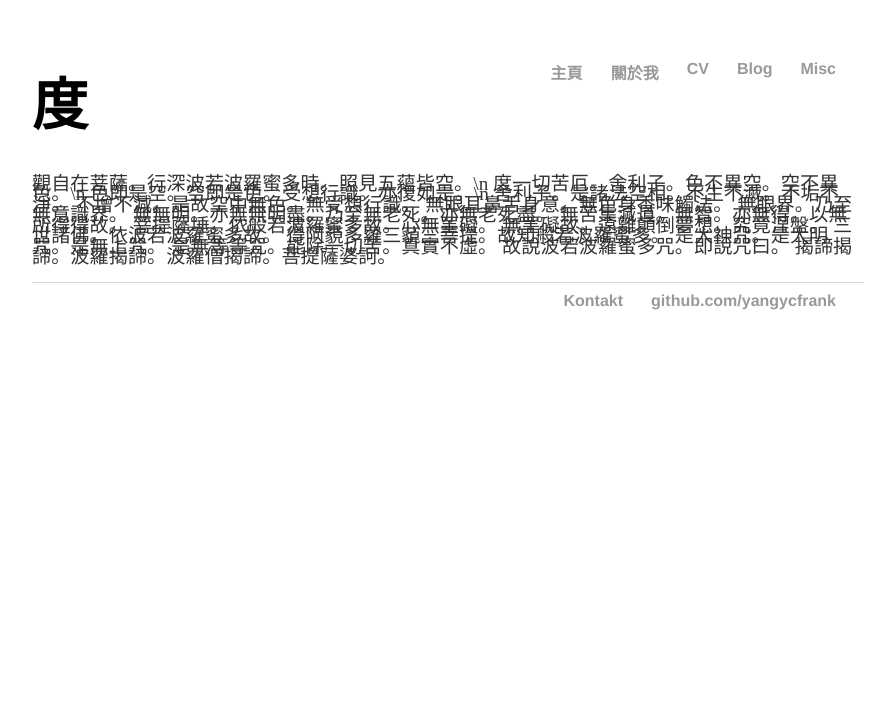
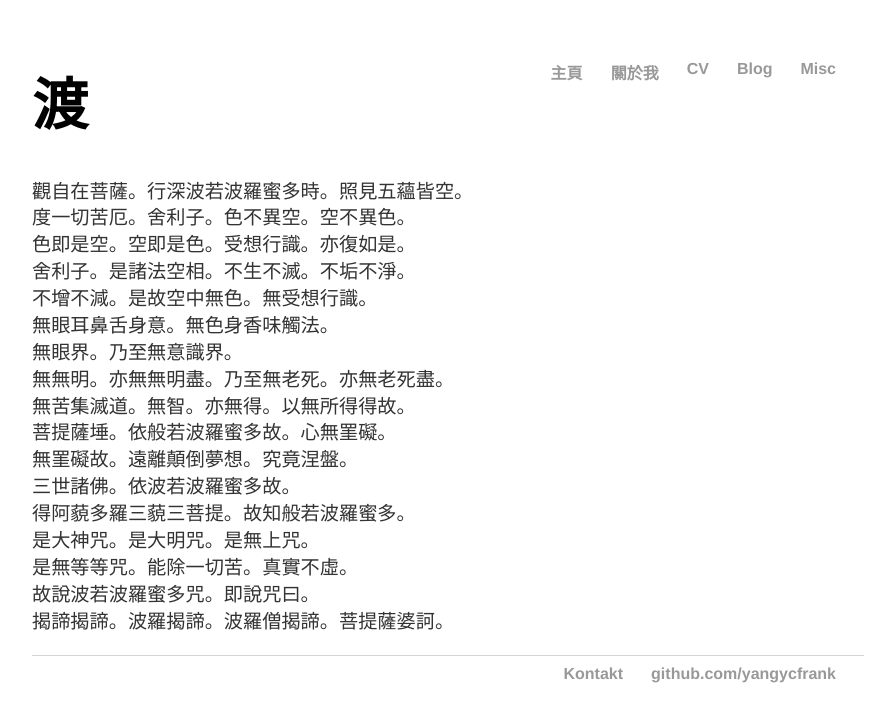
Before and after one commit to yangycfrank/yangycfrank.github.io, a Jekyll site: the page about/index.html, which Jekyll copies as it is, in a window 1280 px wide. Shown: the top 722 px of the page, without its empty margins (192-1087 px from the left). Built offline with Jekyll 4.4.1, drawn with Linux system fonts in a browser that asks for light colours.

Commit message:
Update index.html

```diff
--- a/about/index.html
+++ b/about/index.html
@@ -24,24 +24,24 @@
 		<!this is the body>
 		<div class="container">
     		<div class="blurb">
-        		<h1>度    </h1>
+        		<h1>渡    </h1>
 
-				<p class = "small">觀自在菩薩。行深波若波羅蜜多時。照見五蘊皆空。\n
-							度一切苦厄。舍利子。色不異空。空不異色。\n
-							色即是空。空即是色。受想行識。亦復如是。\n
-							舍利子。是諸法空相。不生不滅。不垢不淨。
-							不增不減。是故空中無色。無受想行識。
-							無眼耳鼻舌身意。無色身香味觸法。
-							無眼界。乃至無意識界。
-							無無明。亦無無明盡。乃至無老死。亦無老死盡。
-							無苦集滅道。無智。亦無得。以無所得得故。
-							菩提薩埵。依般若波羅蜜多故。心無罣礙。
-							無罣礙故。遠離顛倒夢想。究竟涅盤。
-							三世諸佛。依波若波羅蜜多故。
-							得阿藐多羅三藐三菩提。故知般若波羅蜜多。
-							是大神咒。是大明咒。是無上咒。
-							是無等等咒。能除一切苦。真實不虛。
-							故說波若波羅蜜多咒。即說咒曰。
+				<p class = "ssmall">觀自在菩薩。行深波若波羅蜜多時。照見五蘊皆空。<br>
+							度一切苦厄。舍利子。色不異空。空不異色。<br>
+							色即是空。空即是色。受想行識。亦復如是。<br>
+							舍利子。是諸法空相。不生不滅。不垢不淨。<br>
+							不增不減。是故空中無色。無受想行識。<br>
+							無眼耳鼻舌身意。無色身香味觸法。<br>
+							無眼界。乃至無意識界。<br>
+							無無明。亦無無明盡。乃至無老死。亦無老死盡。<br>
+							無苦集滅道。無智。亦無得。以無所得得故。<br>
+							菩提薩埵。依般若波羅蜜多故。心無罣礙。<br>
+							無罣礙故。遠離顛倒夢想。究竟涅盤。<br>
+							三世諸佛。依波若波羅蜜多故。<br>
+							得阿藐多羅三藐三菩提。故知般若波羅蜜多。<br>
+							是大神咒。是大明咒。是無上咒。<br>
+							是無等等咒。能除一切苦。真實不虛。<br>
+							故說波若波羅蜜多咒。即說咒曰。<br>
 							揭諦揭諦。波羅揭諦。波羅僧揭諦。菩提薩婆訶。</p>
 
     		</div><!-- /.blurb -->
```
